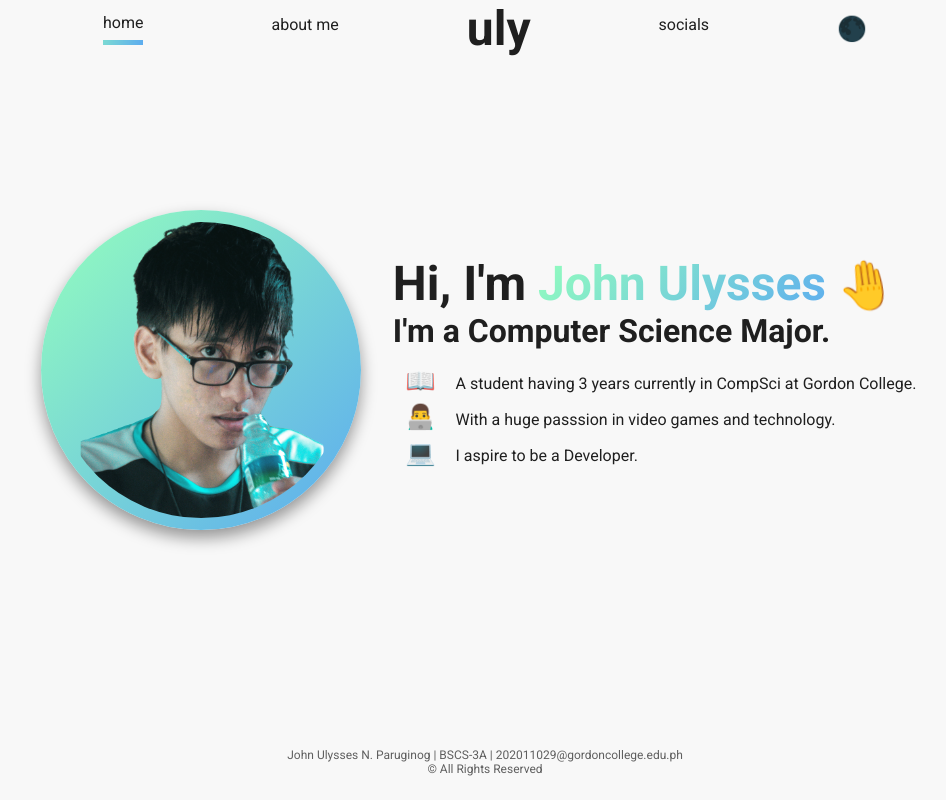
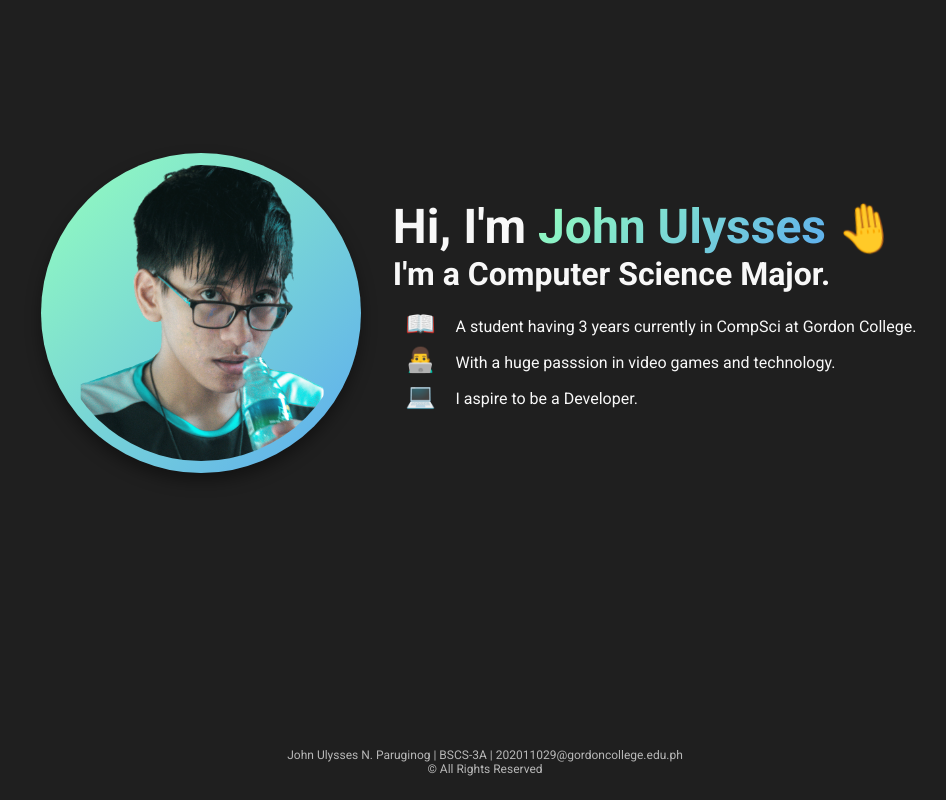
Before and after one commit to UlyCS/aboutme-react, a React (Create React App) app: page / in a window 1280 px wide. Shown: the whole page, without its empty margins (155-1101 px from the left). Built offline with nearby package versions, Linux system fonts and the light colour scheme; the HTML template or start-up script is replaced by a standard one.

Commit message:
Default dark mode

```diff
--- a/src/components/BaseLayout.js
+++ b/src/components/BaseLayout.js
@@ -10,16 +10,13 @@ import {Box, Grid} from "@mui/material";
 export default function BaseLayout() {
    let [darkMode, setDarkMode] = useState(false);
 
-   function handleClick() {
-      setDarkMode(!darkMode);
-   }
 
    return (
       <Box className={darkMode ? Style.dark : Style.light}>
          <Grid container display={'flex'} flexDirection={'column'} minHeight={'100vh'}
                justifyContent={'space-between'}>
             <Grid item>
-               <Navbar darkMode={darkMode} handleClick={handleClick}/>
+
             </Grid>
             <Grid item flexGrow={1}>
                <Routes>
--- a/src/components/BaseLayout.module.scss
+++ b/src/components/BaseLayout.module.scss
@@ -4,7 +4,8 @@ footer {
   color: $dark;
 }
 
-.dark {
+
+.light {
   background-color: $dark;
   color: $white;
   transition: all 400ms;
@@ -21,12 +22,6 @@ footer {
   footer {
     color: $white;
   }
-}
-
-.light {
-  background-color: $white;
-  color: $dark;
-  transition: all 400ms;
 }
 
 
--- a/src/components/Navbar.js
+++ b/src/components/Navbar.js
@@ -16,12 +16,7 @@ const links = [
         to: '/about',
         active: 'about'
     },
-    {
-        name: info.initials,
-        type: 'initials',
-        to: '/',
-        active: 'home'
-    },
+
     {
         name: 'Socials',
         to: '/portfolio',
@@ -29,7 +24,7 @@ const links = [
     }
 ]
 
-export default function Navbar({darkMode, handleClick}) {
+export default function Navbar({}) {
     const location = useLocation()
     const [active, setActive] = useState(location.pathname === '/' ? 'home' : location.pathname.slice(1, location.pathname.length));
 
@@ -47,9 +42,6 @@ export default function Navbar({darkMode, handleClick}) {
                         </Link>
                     </Box>
                 ))}
-                <li>
-                    <Toggler darkMode={darkMode} handleClick={handleClick}/>
-                </li>
             </Box>
         </Box>
     )
```
